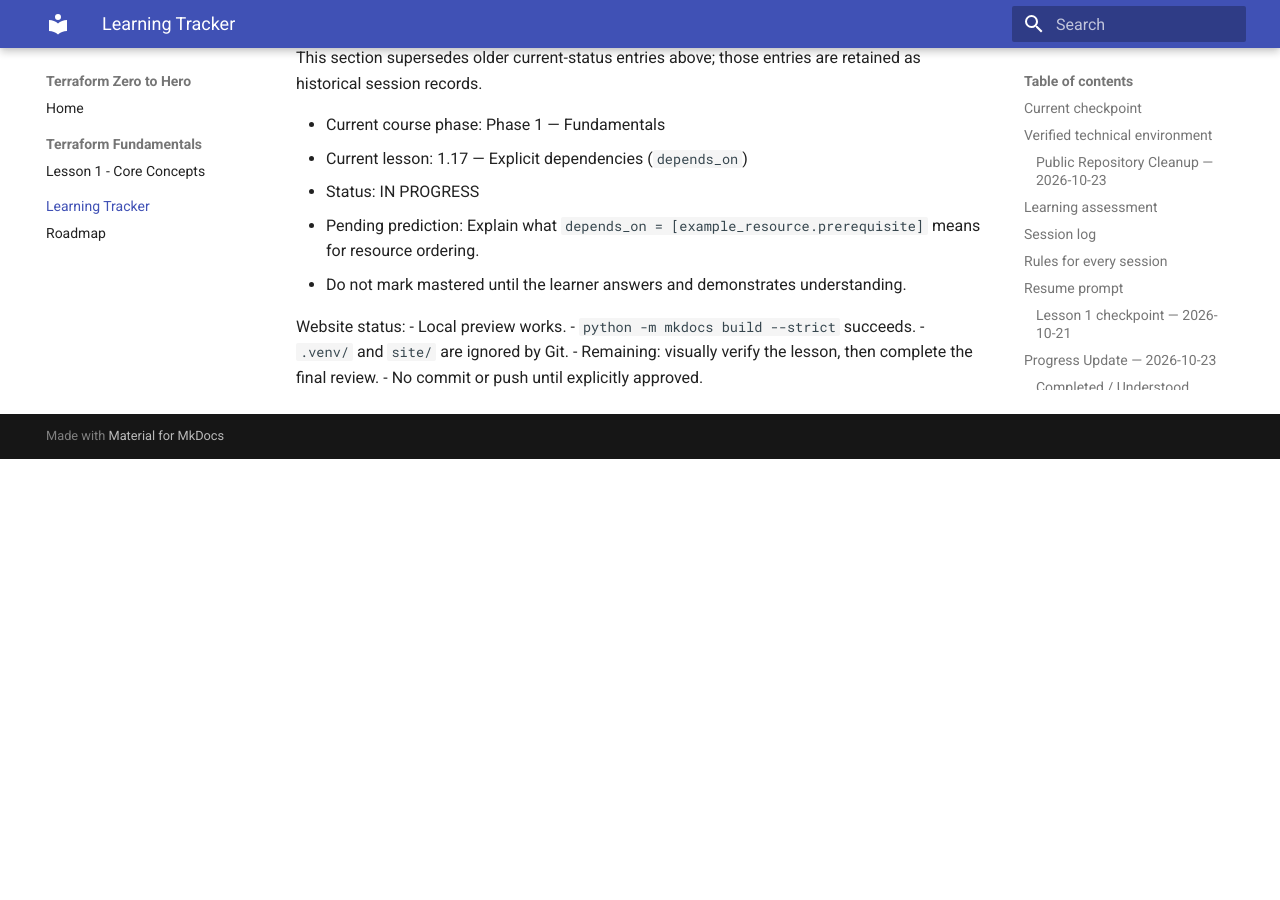
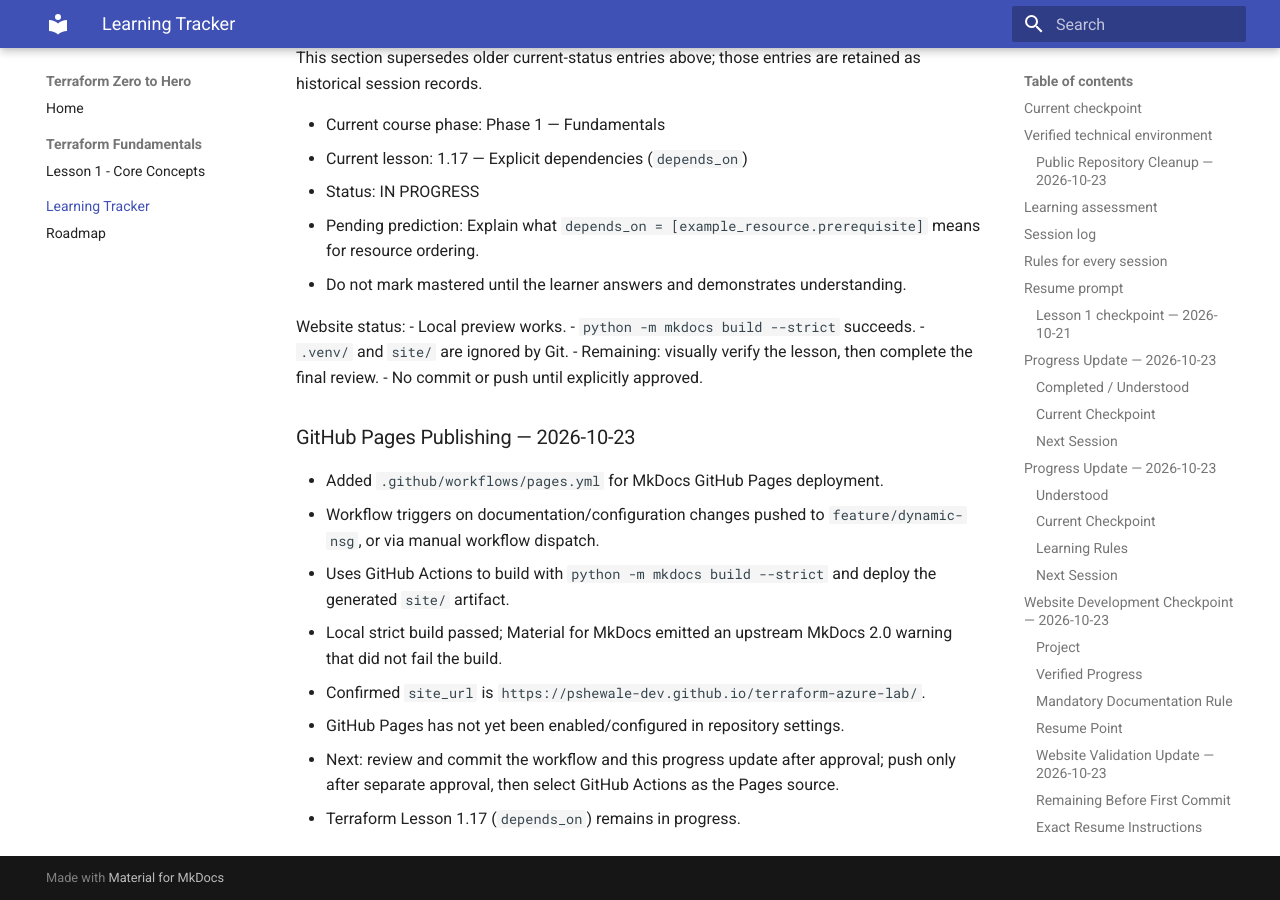
Before and after one commit to pshewale-dev/terraform-azure-lab, an MkDocs documentation site: the page built from docs/LEARNING-PROGRESS.md, in a window 1280 px wide and 900 px high, scrolled down 7575 px. Built offline with MkDocs 1.6.1 and Material for MkDocs 9.7.7, drawn with Linux system fonts in a browser that asks for light colours; before the commit the page ends 8034 px from its top, so only the background shows below that.

Commit message:
Add GitHub Pages deployment workflow

```diff
--- a/docs/LEARNING-PROGRESS.md
+++ b/docs/LEARNING-PROGRESS.md
@@ -247,3 +247,19 @@ Website status:
 - `.venv/` and `site/` are ignored by Git.
 - Remaining: visually verify the lesson, then complete the final review.
 - No commit or push until explicitly approved.
+
+### GitHub Pages Publishing — 2026-10-23
+
+- Added `.github/workflows/pages.yml` for MkDocs GitHub Pages deployment.
+- Workflow triggers on documentation/configuration changes pushed to
+  `feature/dynamic-nsg`, or via manual workflow dispatch.
+- Uses GitHub Actions to build with `python -m mkdocs build --strict`
+  and deploy the generated `site/` artifact.
+- Local strict build passed; Material for MkDocs emitted an upstream
+  MkDocs 2.0 warning that did not fail the build.
+- Confirmed `site_url` is
+  `https://pshewale-dev.github.io/terraform-azure-lab/`.
+- GitHub Pages has not yet been enabled/configured in repository settings.
+- Next: review and commit the workflow and this progress update after approval;
+  push only after separate approval, then select GitHub Actions as the Pages source.
+- Terraform Lesson 1.17 (`depends_on`) remains in progress.
```
Also changed, not shown: 1 other file.
